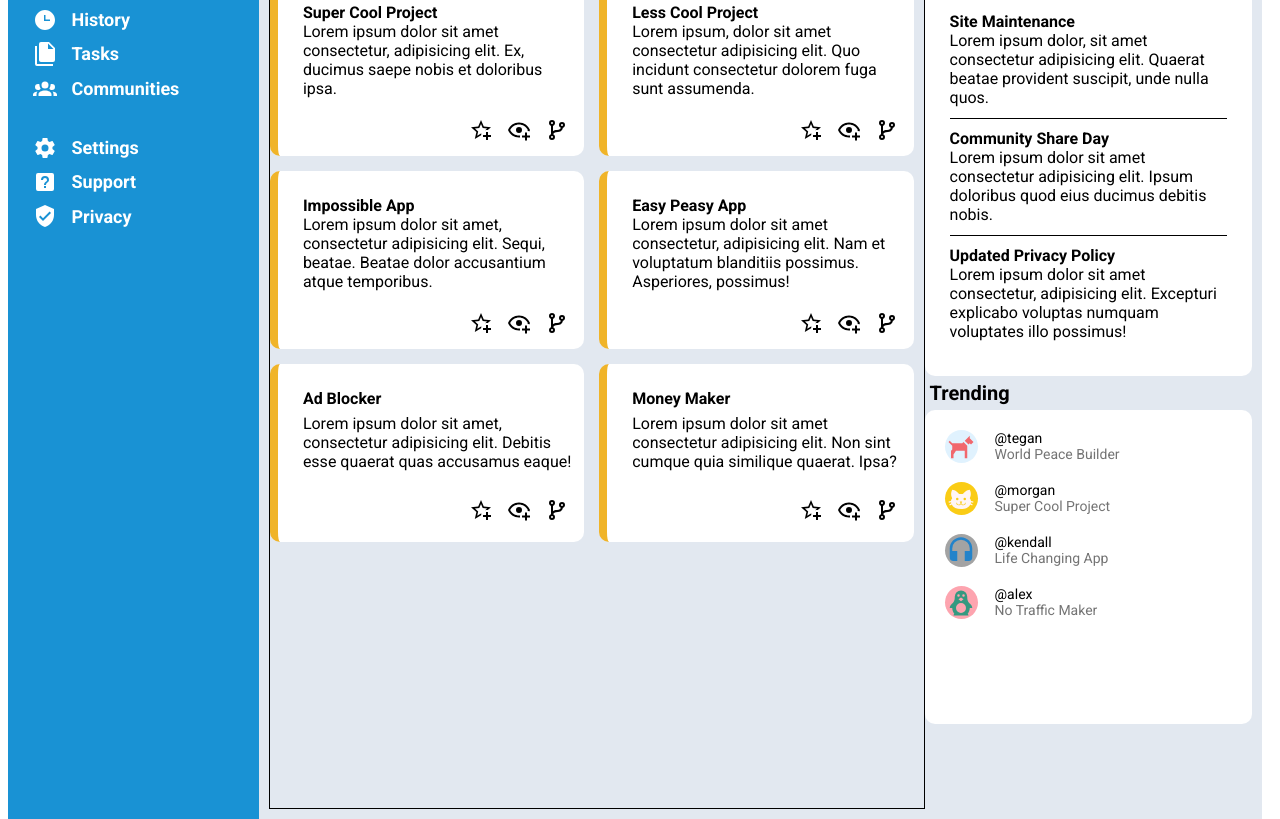
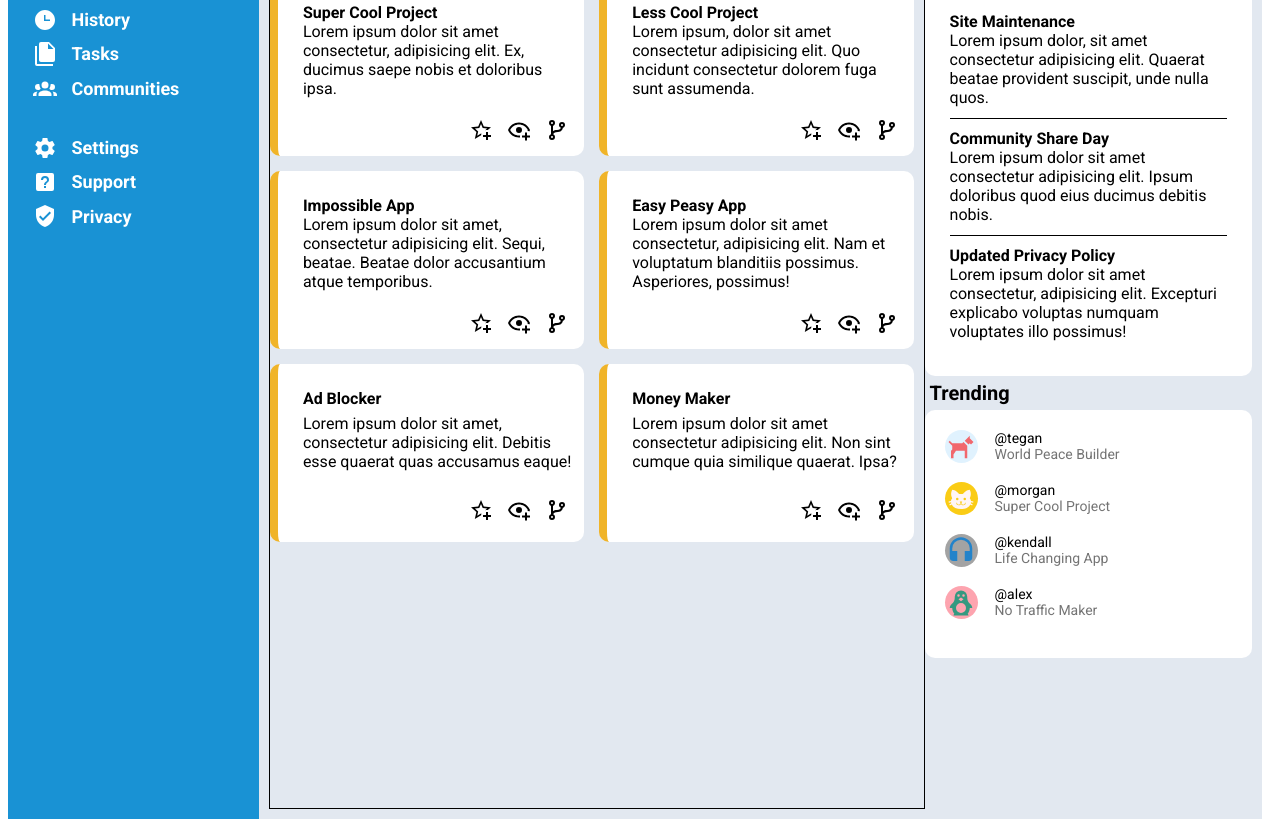
Before and after one commit to andyglover/odin-project-admin-dashboard, a plain HTML site: page index.html in a window 1280 px wide. Shown: the part 195-1014 px from the top of the page. Drawn offline with Linux system fonts and the light colour scheme.

Commit message:
Remove extra trends

```diff
--- a/index.html
+++ b/index.html
@@ -310,16 +310,6 @@
                     <div class="username">@alex</div>
                     <div class="project-name">No Traffic Maker</div>
                 </div>
-                <div class="trend">
-                    <div class="avatar"></div>
-                    <div class="username"></div>
-                    <div class="project-name"></div>
-                </div>
-                <div class="trend">
-                    <div class="avatar"></div>
-                    <div class="username"></div>
-                    <div class="project-name"></div>
-                </div>
             </div>
         </div>
     </div>
```
